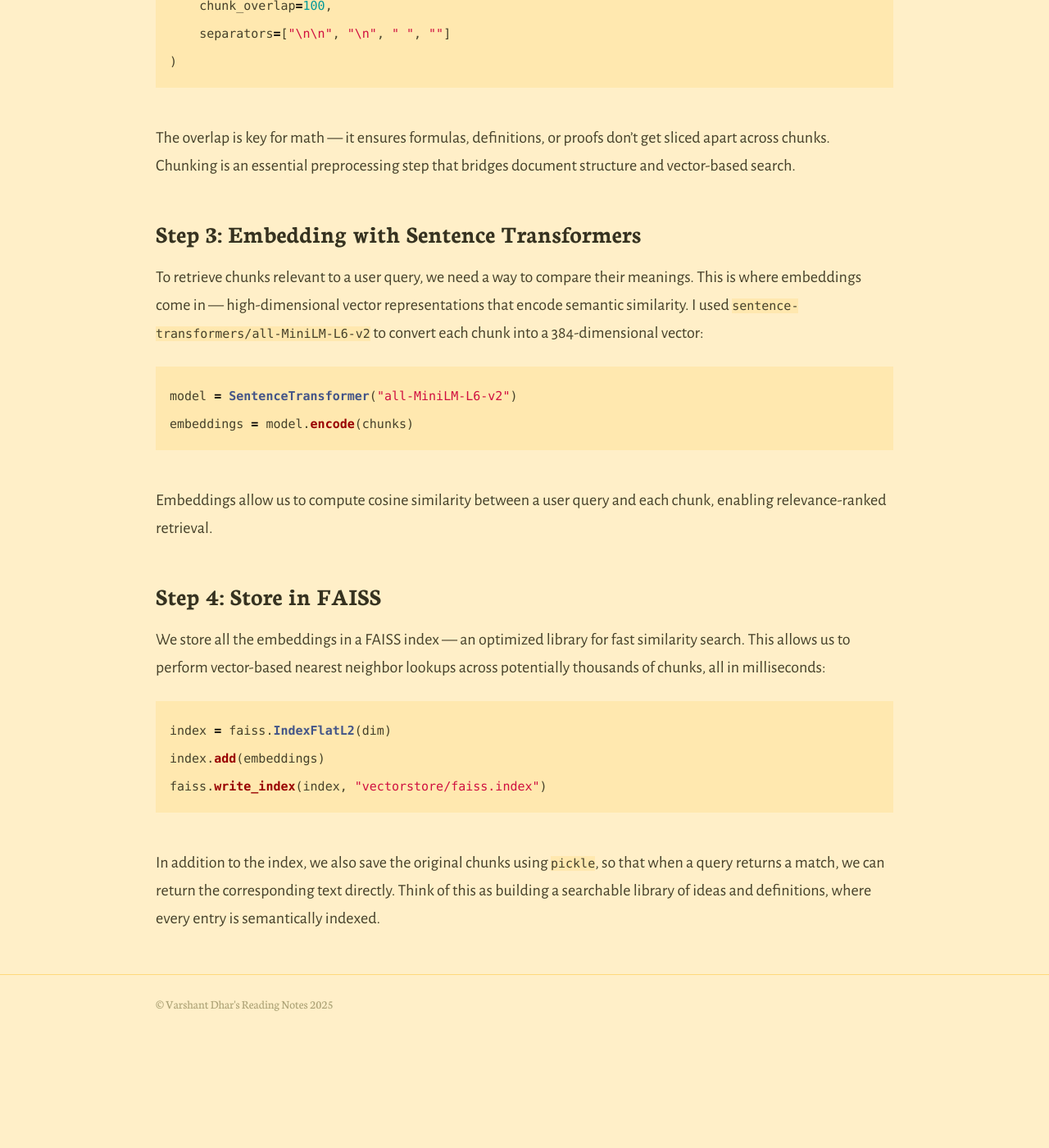
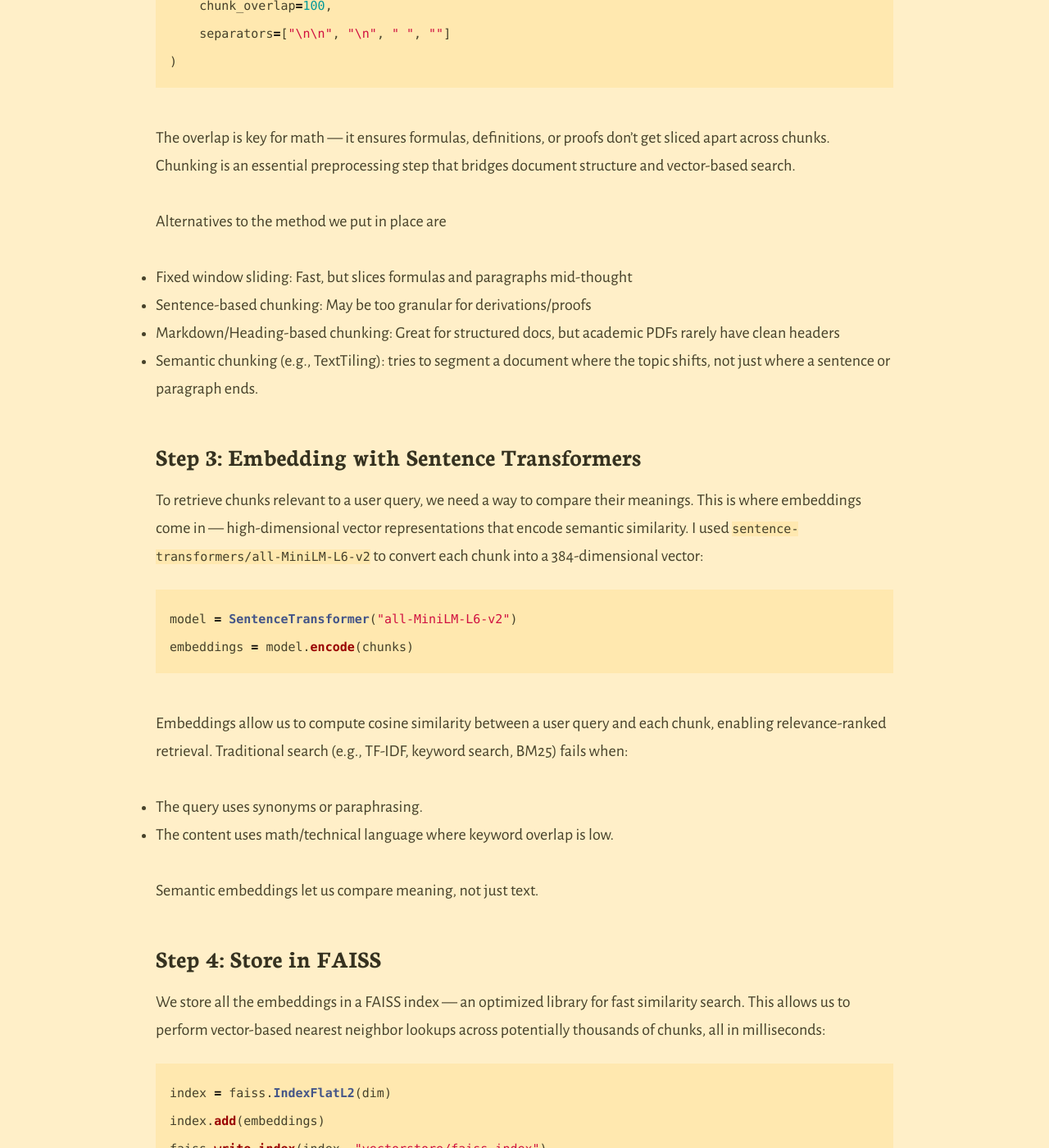
Before and after one commit to varshantdhar/varshantdhar.github.io, a Jekyll site: the page built from _posts/2025-06-06-agentic-rag.md, in a window 1280 px wide and 1400 px high, scrolled down 1186 px. Shown: the whole window at 82% size. Built offline with Jekyll 4.4.1, drawn with Linux system fonts in a browser that asks for light colours; our own code applies the rules of GitHub Pages for plain Markdown files; before the commit the page ends 2444 px from its top, so only the background shows below that; some of the changed text lies outside the part shown.

Commit message:
Additional context

````diff
--- a/_posts/2025-06-06-agentic-rag.md
+++ b/_posts/2025-06-06-agentic-rag.md
@@ -40,6 +40,12 @@ splitter = RecursiveCharacterTextSplitter(
 ```
 The overlap is key for math — it ensures formulas, definitions, or proofs don’t get sliced apart across chunks. Chunking is an essential preprocessing step that bridges document structure and vector-based search.
 
+Alternatives to the method we put in place are
+
+- Fixed window sliding: Fast, but slices formulas and paragraphs mid-thought
+- Sentence-based chunking: May be too granular for derivations/proofs
+- Markdown/Heading-based chunking: Great for structured docs, but academic PDFs rarely have clean headers
+- Semantic chunking (e.g., TextTiling): tries to segment a document where the topic shifts, not just where a sentence or paragraph ends.
 
 ### Step 3: Embedding with Sentence Transformers
 To retrieve chunks relevant to a user query, we need a way to compare their meanings. This is where embeddings come in — high-dimensional vector representations that encode semantic similarity. I used `sentence-transformers/all-MiniLM-L6-v2` to convert each chunk into a 384-dimensional vector:
@@ -48,7 +54,11 @@ To retrieve chunks relevant to a user query, we need a way to compare their mean
 model = SentenceTransformer("all-MiniLM-L6-v2")
 embeddings = model.encode(chunks)
 ```
-Embeddings allow us to compute cosine similarity between a user query and each chunk, enabling relevance-ranked retrieval.
+Embeddings allow us to compute cosine similarity between a user query and each chunk, enabling relevance-ranked retrieval. Traditional search (e.g., TF-IDF, keyword search, BM25) fails when:
+- The query uses synonyms or paraphrasing.
+- The content uses math/technical language where keyword overlap is low.
+
+Semantic embeddings let us compare meaning, not just text.
 
 ### Step 4: Store in FAISS
 We store all the embeddings in a FAISS index — an optimized library for fast similarity search. This allows us to perform vector-based nearest neighbor lookups across potentially thousands of chunks, all in milliseconds:
@@ -59,3 +69,5 @@ index.add(embeddings)
 faiss.write_index(index, "vectorstore/faiss.index")
 ```
 In addition to the index, we also save the original chunks using `pickle`, so that when a query returns a match, we can return the corresponding text directly. Think of this as building a searchable library of ideas and definitions, where every entry is semantically indexed.
+
+We use the brute-force IndexFlatL2 which is a brute force indexing method that computes similarities with all the other vectors in the index. This is not scalable but would work for our pdfs.
````
